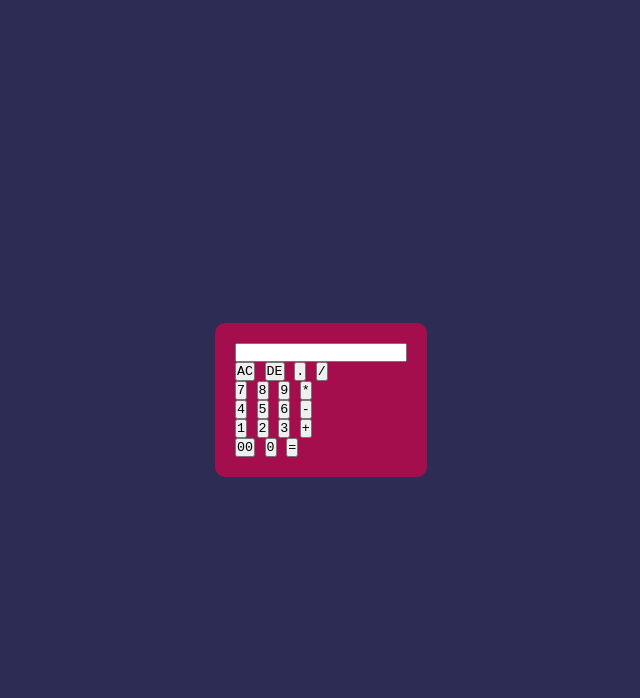
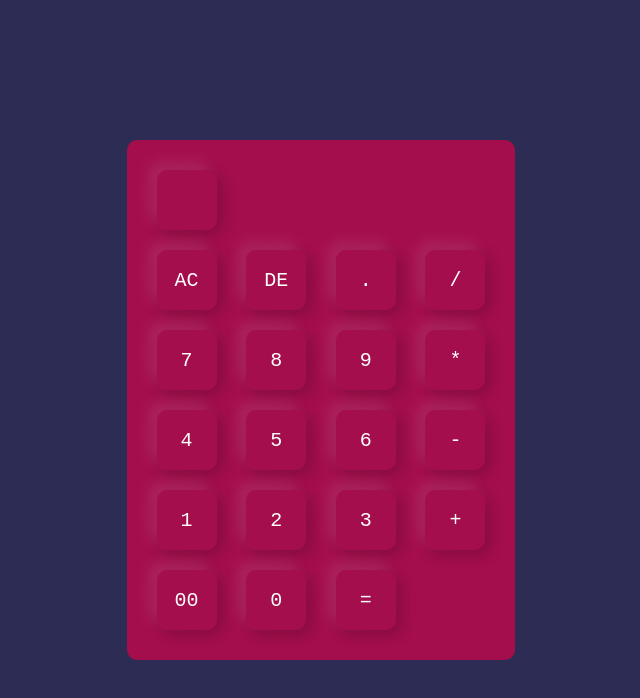
Before and after one commit to AnitaDames/Calculator-, a plain HTML site: page index.html in a window 1280 px wide. Shown: the whole page, without its empty margins (319-959 px from the left). Drawn offline with Linux system fonts and the light colour scheme.

Commit message:
style: add styles to calculator input buttons

```diff
--- a/index.css
+++ b/index.css
@@ -19,3 +19,19 @@
     padding: 20px;
     border-radius: 10px;
 }
+
+.calculator form input {
+    border: 0;
+    outline: 0;
+    width: 60px;
+    height: 60px;
+    border-radius: 10px;
+    box-shadow: -8px -8px 15px rgba(255, 255, 255, 0.1),
+      5px 5px 15px rgba(0, 0, 0, 0.2);
+    background: transparent;
+    font-size: 20px;
+    color: white;
+    cursor: pointer;
+    margin: 10px;
+
+}
```
